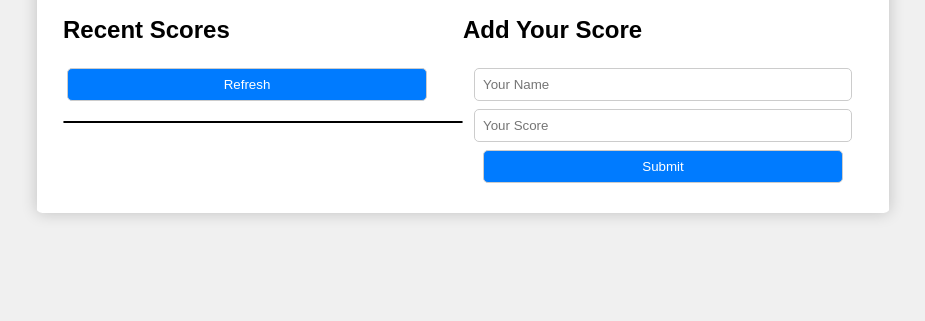
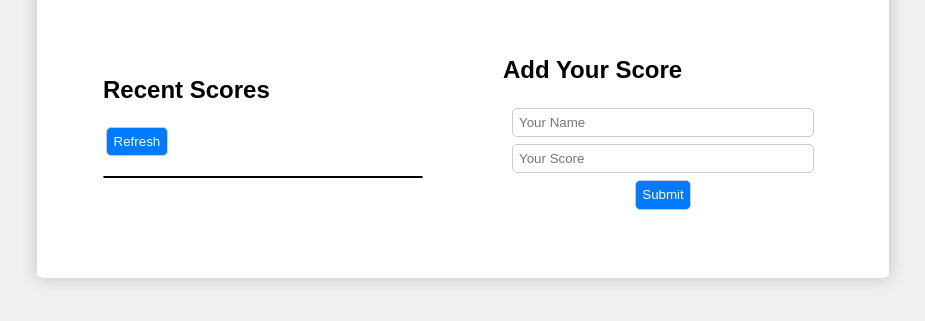
Before and after one commit to DevKaranJ/Leaderboard, a website built with webpack: page src/template.html in a window 1280 px wide. Shown: the part 77-398 px from the top of the page, without its empty margins (177-1102 px from the left). Built offline with nearby package versions, Linux system fonts and the light colour scheme.

Commit message:
Desing Update

```diff
--- a/package.json
+++ b/package.json
@@ -5,7 +5,8 @@
   "main": "index.js",
   "scripts": {
     "build": "webpack",
-    "dev": "webpack serve"
+    "dev": "webpack serve",
+    "start": "webpack serve"
   },
   "keywords": [],
   "author": "",
--- a/src/style/styles.css
+++ b/src/style/styles.css
@@ -25,11 +25,14 @@ h2 {
 
 .row {
   display: flex;
+  align-items: center;
   justify-content: space-between;
+  flex-wrap: wrap;
 }
 
 .column {
   flex: 1;
+  padding: 5%;
 }
 
 #recent-score-list {
@@ -37,6 +40,7 @@ h2 {
   padding: 0;
   border: 1px solid black;
   border-radius: 5px;
+  margin-top: 1em;
 }
 
 li {
@@ -69,6 +73,14 @@ button {
   background-color: #007bff;
   color: #fff;
   cursor: pointer;
+  width: auto;
+}
+
+.refresh-button {
+  background-color: #007bff;
+  color: #fff;
+  cursor: pointer;
+  width: auto;
 }
 
 button:hover {
--- a/src/template.html
+++ b/src/template.html
@@ -13,7 +13,7 @@
         <div id="recent-score" class="row">
             <div class="column">
                 <h2>Recent Scores</h2>
-                <button type="submit" id="refresh-button">Refresh</button>
+                <button class="refresh-button" type="submit" id="refresh-button">Refresh</button>
                 <ul id="recent-score-list"></ul>
             </div>
 
```
Also changed, not shown: dist/index.bundle.js, dist/index.html.
